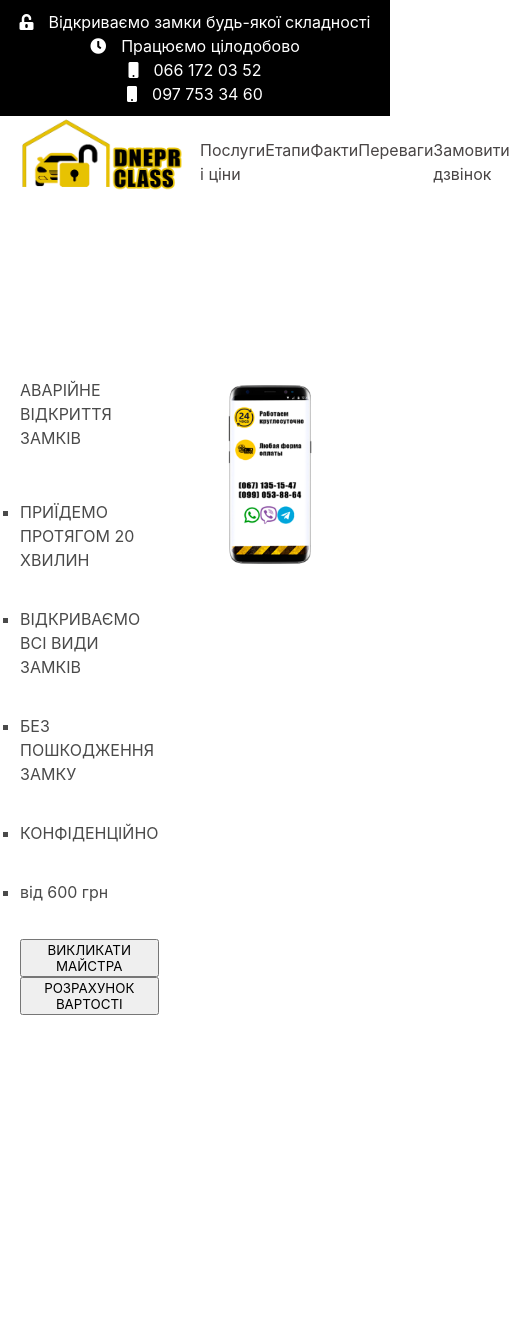
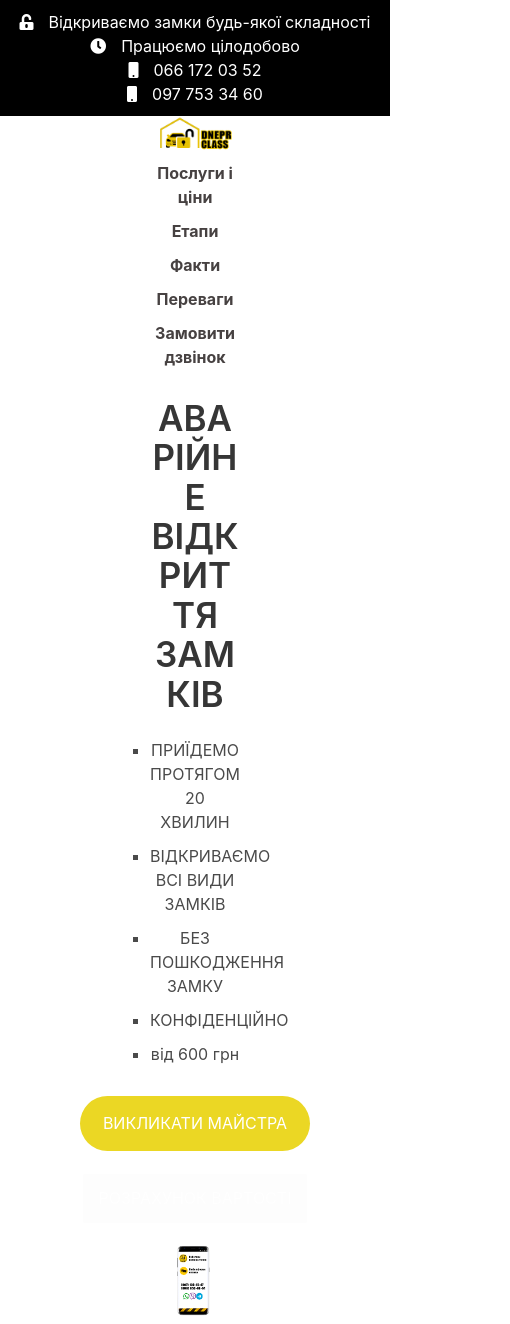
Before and after one commit to LiMar17/dnepr-masterok, a website built with Parcel: page src/index.pug in a window 390 px wide. Shown: the whole page, 510 px wide, since content can reach past the window. Before the commit the page ends 1015 px from the top, so only its background shows below. Built offline with nearby package versions, Linux system fonts and the light colour scheme.

Commit message:
make adaptive intro to mobiles

```diff
--- a/src/index.pug
+++ b/src/index.pug
@@ -41,6 +41,7 @@ html(lang="en")
           .menu
             .logo
               img(src="img/logo.png" alt="")
+              a(href="index.pug")
             .nav
               ul
                 li
@@ -55,13 +56,18 @@ html(lang="en")
                   a(href="#") Замовити дзвінок
           .main-intro
             .left-column
-              h1 АВАРІЙНЕ ВІДКРИТТЯ ЗАМКІВ
+              h1.title.is-1 АВАРІЙНЕ <br> ВІДКРИТТЯ ЗАМКІВ
               ul
-                li  ПРИЇДЕМО ПРОТЯГОМ 20 ХВИЛИН
-                li  ВІДКРИВАЄМО ВСІ ВИДИ ЗАМКІВ
-                li  БЕЗ ПОШКОДЖЕННЯ ЗАМКУ
-                li  КОНФІДЕНЦІЙНО
-                li  від 600 грн
+                li
+                  | ПРИЇДЕМО ПРОТЯГОМ 20 ХВИЛИН
+                li
+                  | ВІДКРИВАЄМО ВСІ ВИДИ ЗАМКІВ
+                li
+                  | БЕЗ ПОШКОДЖЕННЯ ЗАМКУ
+                li
+                  | КОНФІДЕНЦІЙНО
+                li
+                  | від 600 грн
               .buttons
                 div
                   button.first-button  ВИКЛИКАТИ МАЙСТРА
--- a/src/scss/colors.scss
+++ b/src/scss/colors.scss
@@ -1,7 +1,8 @@
 :root {
   --black: #000;
   --white: #fff;
-  --yellow-green: rgb(204, 204, 95);
+  --yellow: rgb(235, 215, 36);
+  --goldenrod: rgb(255, 230, 2);
 }
 
 header {
@@ -15,3 +16,19 @@ header {
     color: var(--white);
   }
 }
+
+.buttons {
+  .first-button {
+    color: var(--white);
+    background: var(--yellow);
+  }
+  .first-button:hover {
+    background: var(--goldenrod);
+  }
+  .second-button {
+    color: var(--white);
+  }
+  .second-button:hover {
+    background-color: rgb(160, 158, 158);
+  }
+}
--- a/src/scss/responsive.scss
+++ b/src/scss/responsive.scss
@@ -13,6 +13,63 @@ $desktop-s: 1024px;
             .info {
                 margin: 0 0 0 10px;
                 font-size: 14px;
+            }
+        }
+    }
+}
+
+@media screen and (max-width: 426px) {
+    .intro {
+        margin: 0;
+        .menu {
+            display: flex;
+            flex-direction: column;
+            justify-content: center;
+            .logo {
+                width: 100%;
+            }
+            .logo img {
+                max-width: 100%;
+                margin: 0 auto;
+            }
+            .nav{
+                margin: 0 auto;
+                ul {
+                    flex-direction: column;
+                    text-align: center;
+                    max-width: 100%;
+                    li {
+                        margin-bottom: 10px;
+                        font-weight: bold;
+                    }
+                }
+            }
+        }
+        .main-intro {
+            display: flex;
+            flex-direction: column;
+            margin: 0;
+            .left-column {
+                text-align: center;
+                h1 {
+                    margin-top: 20px;
+                    font-size: 35px;
+                    padding-bottom: 0;
+                }
+                ul {
+                    li {
+                        padding-bottom: 10px;
+                    }
+                }
+                .buttons {
+                    justify-content: center;
+                    .first-button {
+                        margin: 20px 0 20px 0;
+                    }
+                    .second-button {
+                        margin-bottom: 25px;
+                    }
+                }
             }
         }
     }
--- a/src/scss/style.scss
+++ b/src/scss/style.scss
@@ -77,6 +77,12 @@
 
 // }
 
+.intro {
+    // margin: 0 auto;
+    // max-width: 1200px;
+    margin: 0 150px 0 150px;
+}
+
 .menu {
     display: flex;
     justify-content: space-between;
@@ -92,7 +98,7 @@
             list-style-type: none;
             a {
                 text-decoration: none;
-                color: rgb(73, 69, 69);
+                color: rgb(70, 65, 65);
             }
             a:hover {
                 color: black;
@@ -112,6 +118,23 @@
     }
     li {
         padding-bottom: 35px;
+    }
+    .buttons {
+        button {
+            width: 230px;
+            height: 55px;
+            font-size: 16px;
+        }
+        .first-button {
+            border-radius: 35px;
+            border: none;
+        }
+        .second-button {
+            border: 3px solid white;
+            border-radius: 5px;
+            opacity: 10%;
+        }
+
     }
     // .buttons {
     //     display: flex;
```
